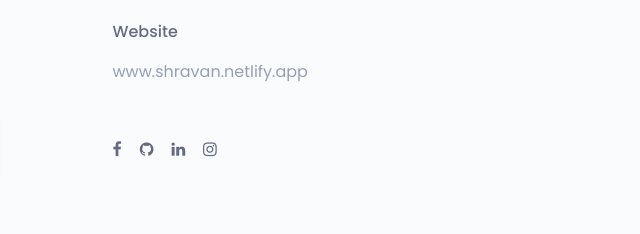
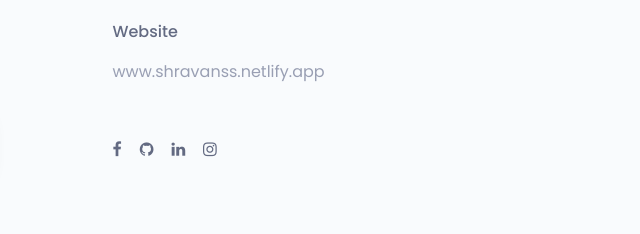
Before and after one commit to shravanss/Portfolio, a plain HTML site: page index.html in a window 1280 px wide. Shown: the part 5549-5783 px from the top of the page, 640-1280 px from the left. Drawn offline with nearby package versions, Linux system fonts and the light colour scheme.

Commit message:
website link updated

```diff
--- a/index.html
+++ b/index.html
@@ -666,7 +666,7 @@
 										</div>
 										<div class="single-contact-add-info">
 											<h3>website</h3>
-											<p>www.shravan.netlify.app</p>
+											<p>www.shravanss.netlify.app</p>
 										</div>
 									</div>
 								</div><!--/.contact-adress-->
```
